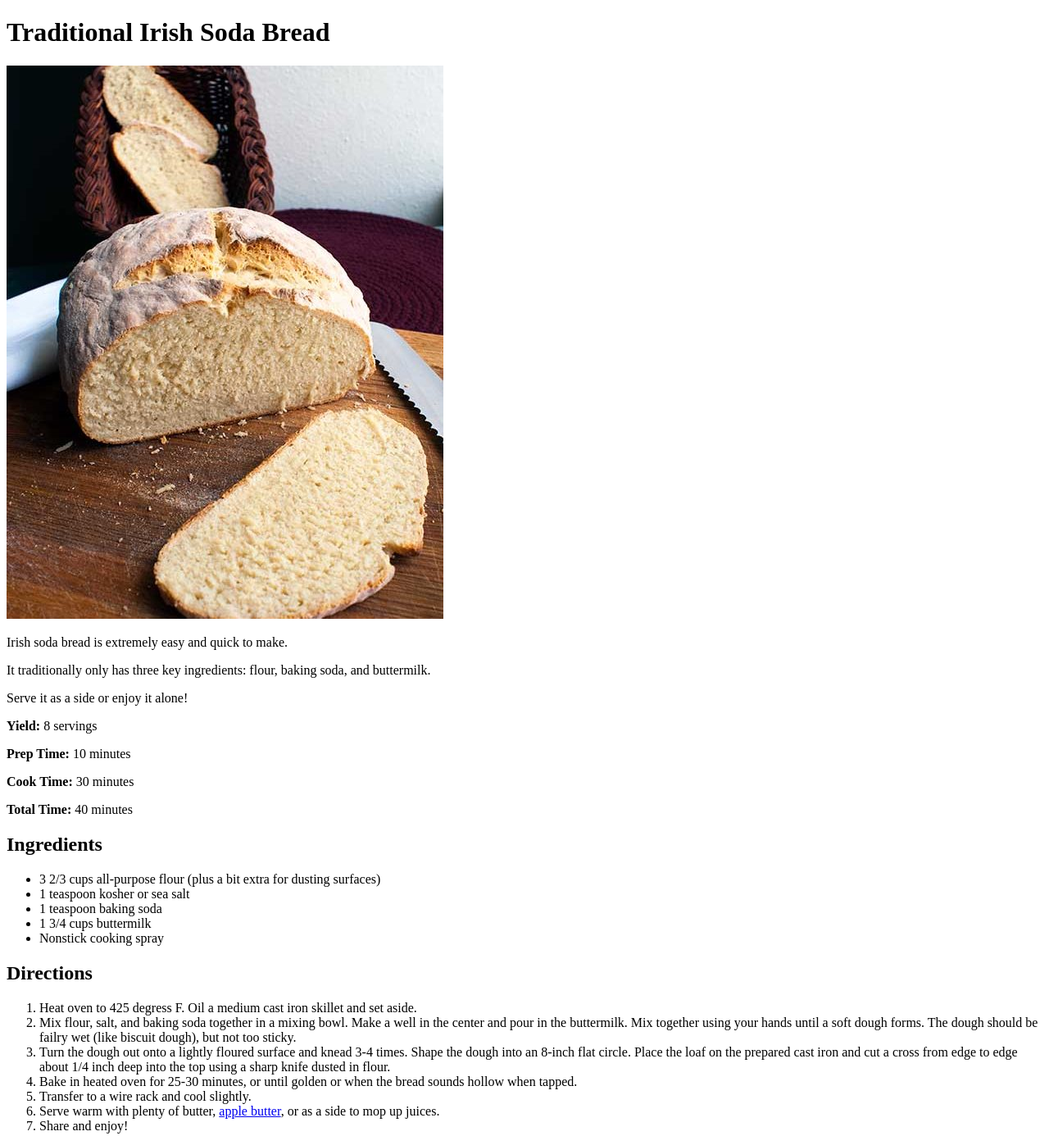
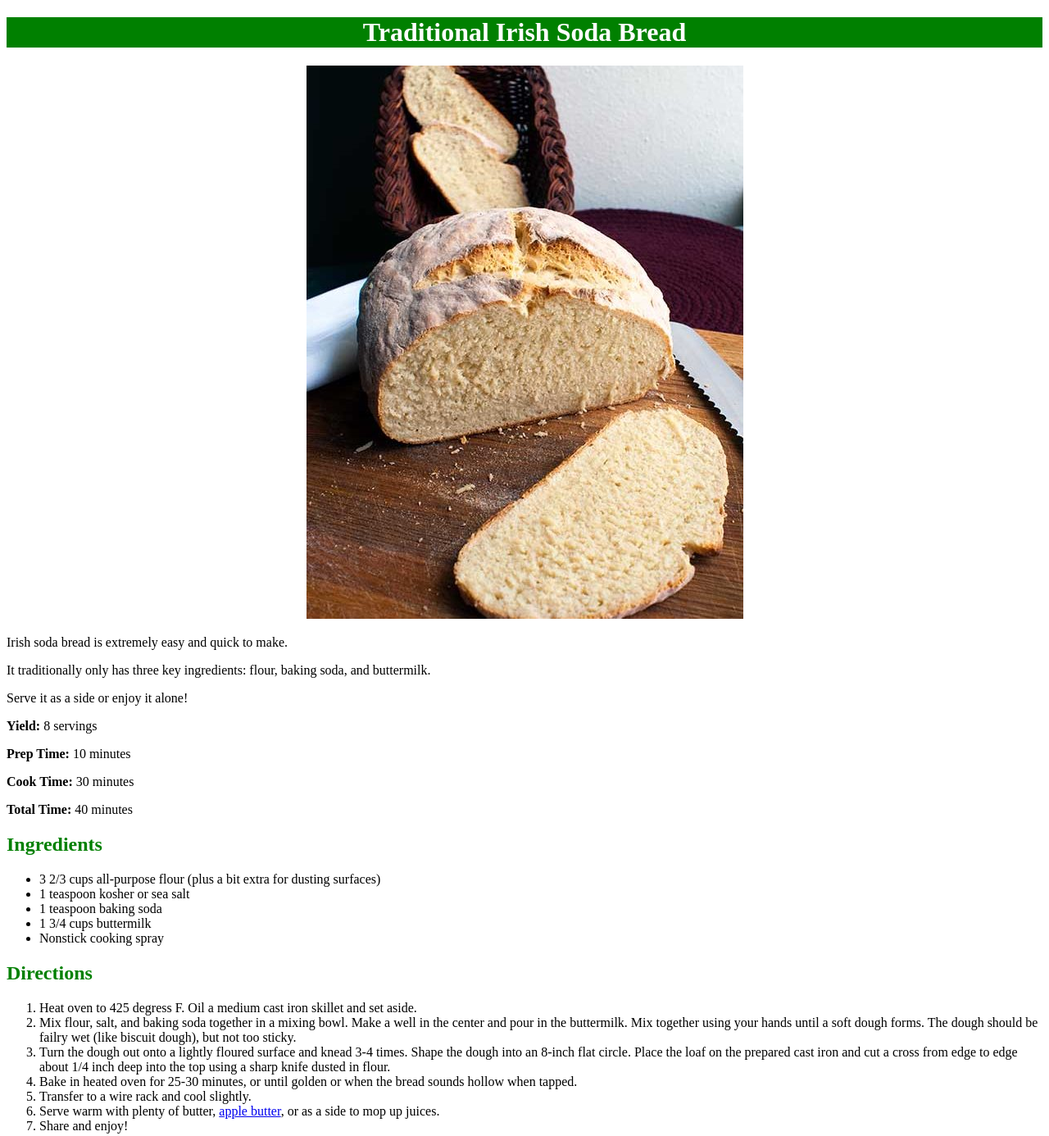
Before and after one commit to rmuldo/odin-recipes, a plain HTML site: page sodabread/sodabread.html in a window 1280 px wide. Shown: the whole page at 82% size. Drawn offline with Linux system fonts and the light colour scheme.

Commit message:
Add style

```diff
--- a/sodabread/sodabread.html
+++ b/sodabread/sodabread.html
@@ -2,9 +2,12 @@
 <html>
     <title>Irish Soda Bread</title>
     <meta charset="utf-8">
+    <link rel="stylesheet" href=../style.css>
     <body>
-        <h1>Traditional Irish Soda Bread</h1>
-        <img src="sodabread.jpg" alt="Irish Soda Bread">
+        <div class=header>
+            <h1 class=title>Traditional Irish Soda Bread</h1>
+            <img src="sodabread.jpg" alt="Irish Soda Bread">
+        </div>
         <p>Irish soda bread is extremely easy and quick to make.</p>
         <p>It traditionally only has three key ingredients: flour, baking soda, and buttermilk.</p>
         <p>Serve it as a side or enjoy it alone!</p>
@@ -12,7 +15,7 @@
         <p><strong>Prep Time:</strong> 10 minutes</p>
         <p><strong>Cook Time:</strong> 30 minutes</p>
         <p><strong>Total Time:</strong> 40 minutes</p>
-        <h2>Ingredients</h2>
+        <h2 class=smheader>Ingredients</h2>
             <ul>
                 <li>3 2/3 cups all-purpose flour (plus a bit extra for dusting surfaces)</li>
                 <li>1 teaspoon kosher or sea salt</li>
@@ -20,7 +23,7 @@
                 <li>1 3/4 cups buttermilk</li>
                 <li>Nonstick cooking spray</li>
             </ul>
-        <h2>Directions</h2>
+        <h2 class=smheader>Directions</h2>
             <ol>
                 <li>Heat oven to 425 degress F.  Oil a medium cast iron skillet and set aside.</li>
                 <li>Mix flour, salt, and baking soda together in a mixing bowl.  Make a well in the center and
--- /dev/null
+++ b/style.css
@@ -0,0 +1,13 @@
+.header {
+    text-align: center;
+}
+
+.title,#links {
+    background-color: green;
+    color: white;
+}
+
+.smheader {
+    background-color: white;
+    color: green;
+}
```
Also changed, not shown: applebutter/applebutter.html (+7 -4 lines), index.html (+15 -7 lines), shepherdspie/shepherdspie.html (+8 -5 lines), guinness.jpeg (added).
